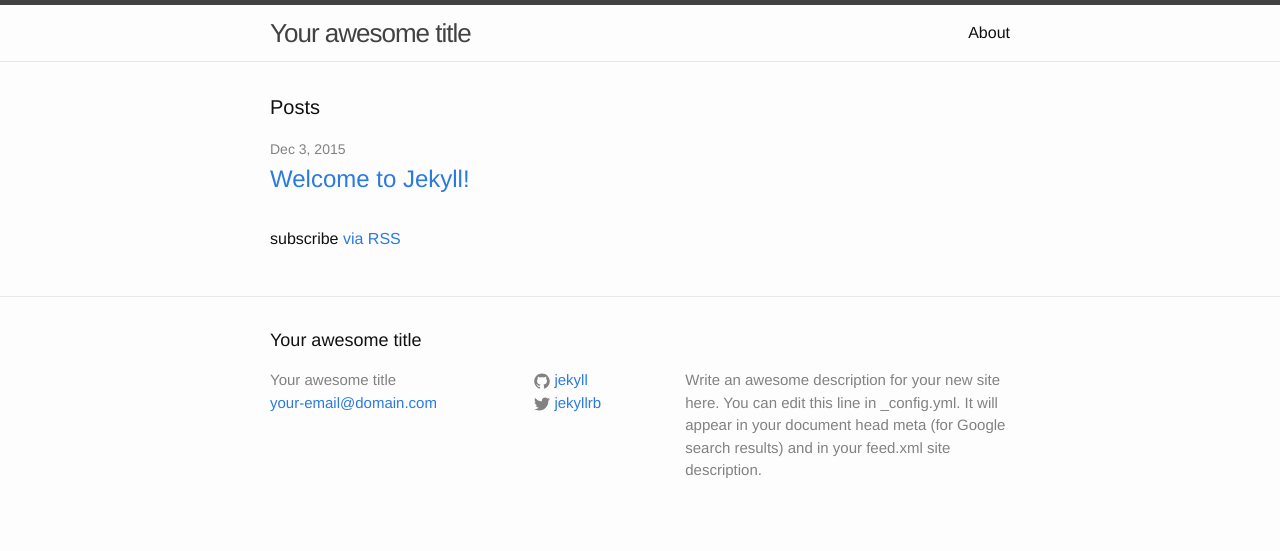
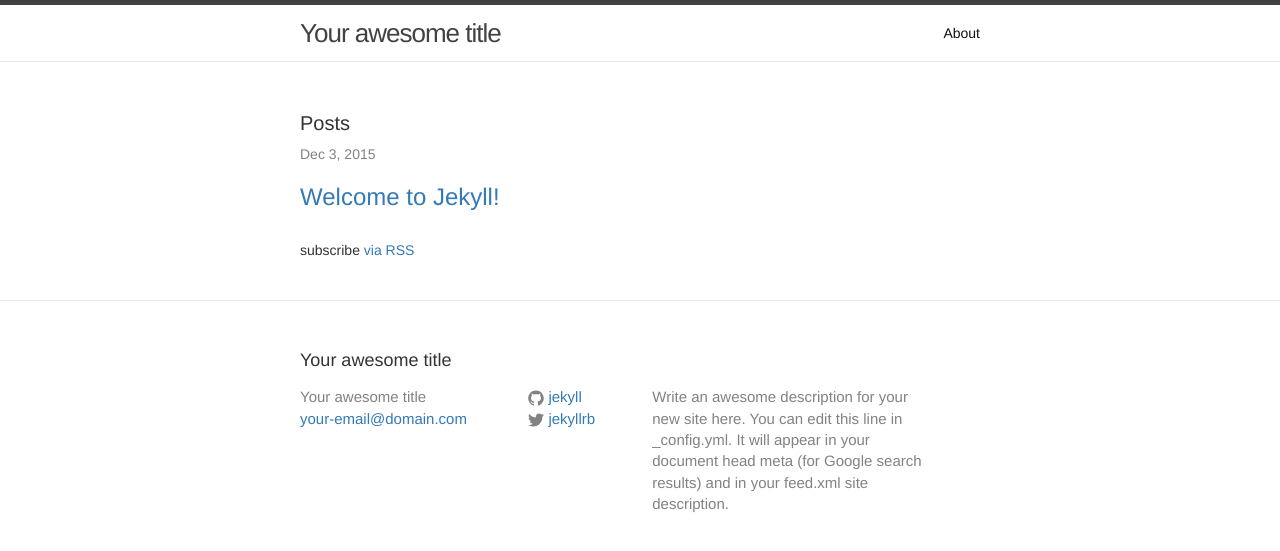
Before and after one commit to bedmond/bedmond.github.io, a Jekyll site: the page built from index.html, in a window 1280 px wide. Shown: the top 551 px of the page. Built offline with Jekyll 4.4.1, drawn with Linux system fonts in a browser that asks for light colours.

Commit message:
slight change

```diff
--- a/_includes/head.html
+++ b/_includes/head.html
@@ -9,4 +9,5 @@
   <link rel="stylesheet" href="{{ "/css/main.css" | prepend: site.baseurl }}">
   <link rel="canonical" href="{{ page.url | replace:'index.html','' | prepend: site.baseurl | prepend: site.url }}">
   <link rel="alternate" type="application/rss+xml" title="{{ site.title }}" href="{{ "/feed.xml" | prepend: site.baseurl | prepend: site.url }}" />
+  <link rel="stylesheet" href="https://maxcdn.bootstrapcdn.com/bootstrap/3.3.6/css/bootstrap.min.css">
 </head>
```
